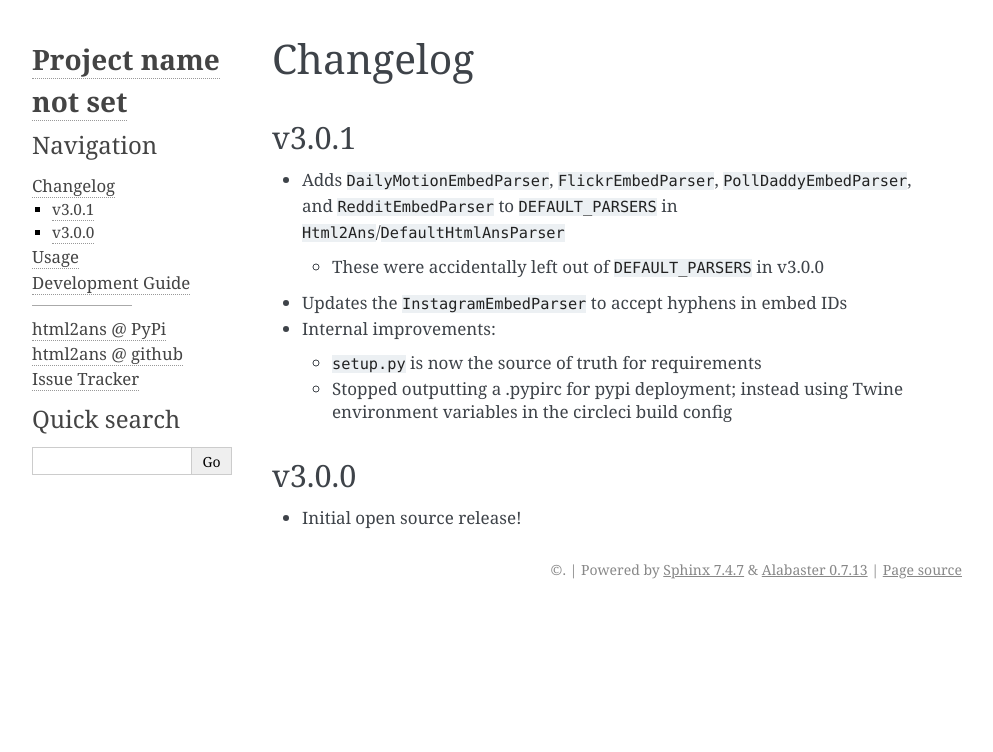
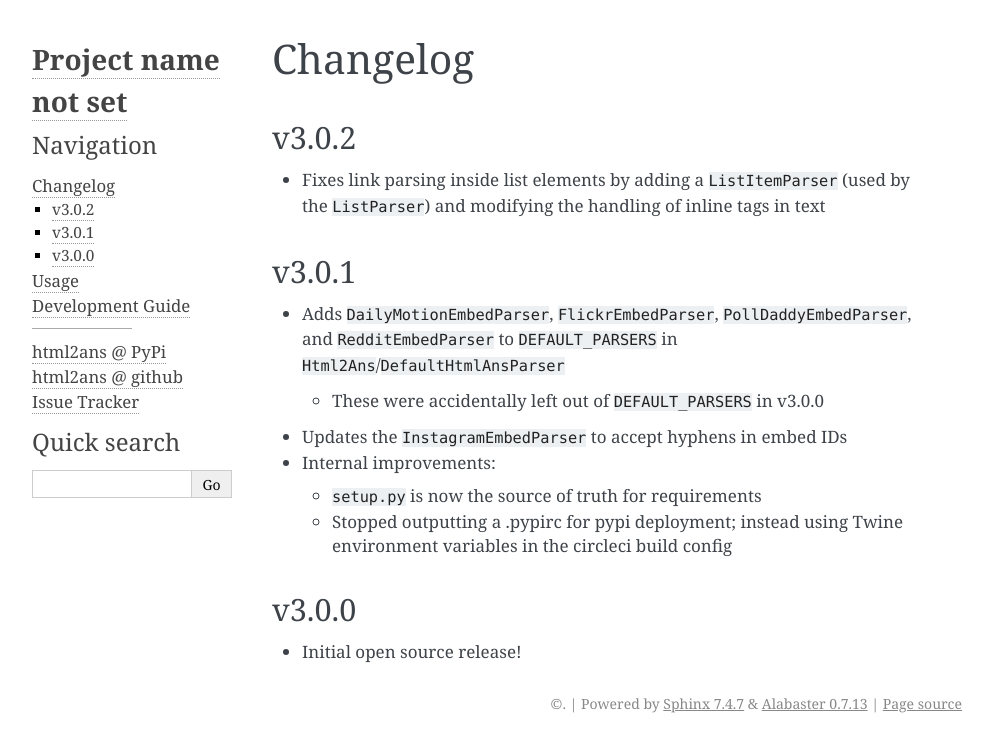
Before and after one commit to washingtonpost/html2ans, a Sphinx documentation site: the page built from docs/changelog.rst, in a window 1280 px wide. Shown: the top 752 px of the page, without its empty margins (148-1141 px from the left). Built offline with Sphinx 7.4.7, drawn with Linux system fonts in a browser that asks for light colours.

Commit message:
Version bump for list/text parsing updates

```diff
--- a/docs/changelog.rst
+++ b/docs/changelog.rst
@@ -1,5 +1,11 @@
 Changelog
 =========
+
+v3.0.2
+------
+
+* Fixes link parsing inside list elements by adding a ``ListItemParser`` (used by the ``ListParser``) and modifying the handling of inline tags in text
+
 
 v3.0.1
 ------
--- a/setup.py
+++ b/setup.py
@@ -29,7 +29,7 @@ with open(os.path.join(THIS_FILE_DIR, 'README.rst'), encoding='utf-8') as f:
     LONG_DESCRIPTION = f.read()
 
 # The full version, including alpha/beta/rc tags
-RELEASE = '3.0.1'
+RELEASE = '3.0.2'
 # The short X.Y version
 VERSION = '.'.join(RELEASE.split('.')[:2])
 
```
